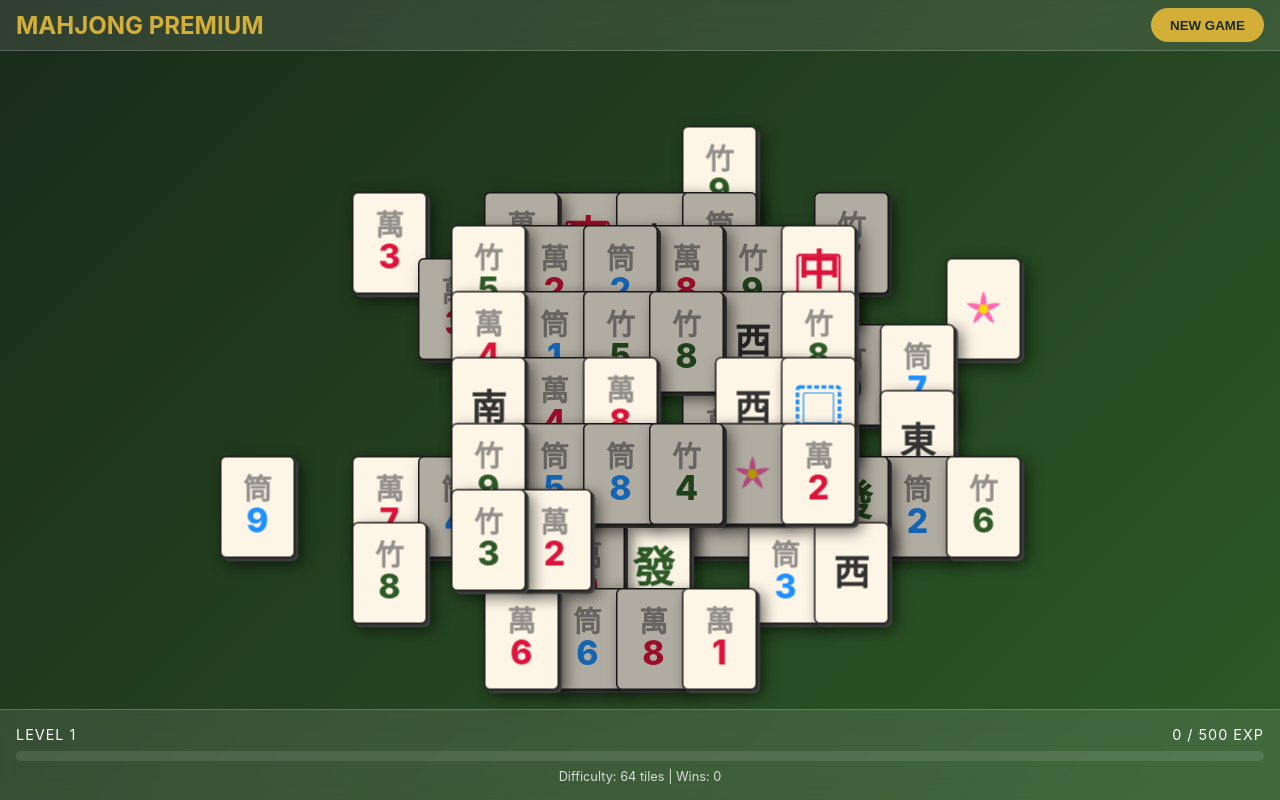
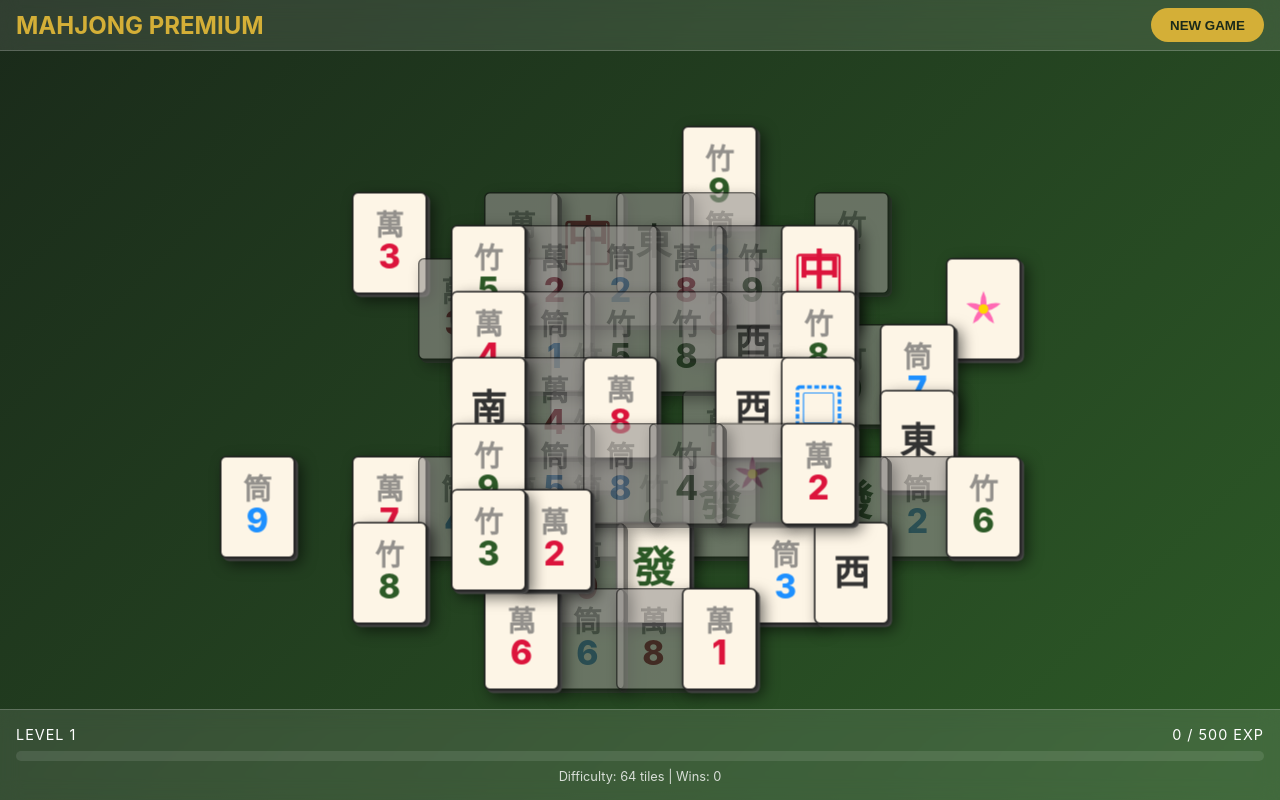
Before and after one commit to saarben/mahjong, a React (Vite) app: page / in a window 1280 px wide. Built offline with nearby package versions, Linux system fonts and the light colour scheme.

Commit message:
fix: enforce strict Mahjong selection rules (z-layer blocking)

```diff
--- a/src/index.css
+++ b/src/index.css
@@ -128,8 +128,9 @@ body {
 }
 
 .tile.blocked {
-  filter: brightness(0.7);
-  cursor: default;
+  filter: brightness(0.6) grayscale(0.5);
+  opacity: 0.6;
+  cursor: not-allowed;
 }
 
 .stats-bar {
--- a/src/logic/GameEngine.ts
+++ b/src/logic/GameEngine.ts
@@ -101,15 +101,17 @@ export const isTileSelectable = (tile: Tile, allTiles: Tile[]): boolean => {
 
   const activeTiles = allTiles.filter(t => !t.isMatched);
 
-  // Check if there is a tile directly on top
+  // Check if there is any tile overlapping from above (any higher layer)
   const isBlockedAbove = activeTiles.some(t =>
-    t.z === tile.z + 1 &&
+    t.z > tile.z &&
     Math.abs(t.x - tile.x) < 2 &&
     Math.abs(t.y - tile.y) < 2
   );
   if (isBlockedAbove) return false;
 
-  // Check left and right
+  // Check left and right (same layer, adjacent horizontally)
+  // A tile is blocked horizontally if there is at least one tile overlapping in Y
+  // on its immediately adjacent horizontal spot (x +/- 2).
   const isBlockedLeft = activeTiles.some(t =>
     t.z === tile.z &&
     t.x === tile.x - 2 &&
```
